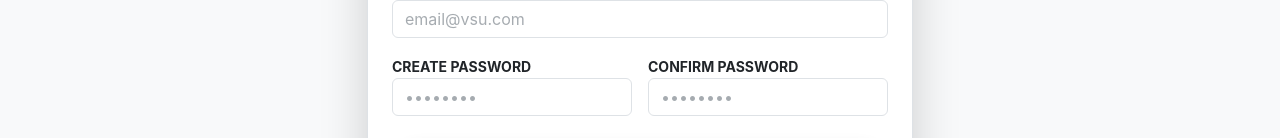
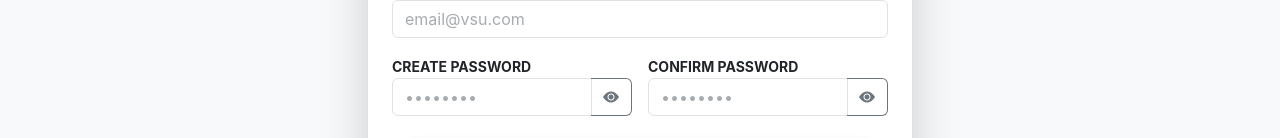
Before and after one commit to K-Srinivas-Chowdhary-03/vsu-alumini, a React (Vite) app in the folder frontend/: page /register in a window 1280 px wide. Shown: the part 431-569 px from the top of the page. Built offline with nearby package versions, Linux system fonts and the light colour scheme.

Commit message:
Fix job posting, alumni management roles, and add password visibility toggle

```diff
--- a/frontend/src/pages/JobBoard.jsx
+++ b/frontend/src/pages/JobBoard.jsx
@@ -47,7 +47,10 @@ const JobBoard = () => {
     e.preventDefault();
     try {
       const token = localStorage.getItem("token");
-      await axios.post(`${import.meta.env.VITE_API_URL}/api/jobs/post`, formData, {
+      // Ensure postedBy is updated with latest user name
+      const jobData = { ...formData, postedBy: user?.name || "Anonymous" };
+
+      await axios.post(`${import.meta.env.VITE_API_URL}/api/jobs/post`, jobData, {
         headers: { Authorization: token },
       });
       setDialog({ isOpen: true, title: "Success", message: "Job Posted Successfully!", type: "success" });
@@ -56,12 +59,13 @@ const JobBoard = () => {
         company: "",
         location: "",
         description: "",
-        postedBy: user.name,
+        postedBy: user?.name || "Anonymous",
         link: "",
       });
       setShowForm(false);
       fetchJobs();
     } catch (err) {
+      console.error("Job Post Error:", err.response?.data || err.message);
       setDialog({ isOpen: true, title: "Error", message: err.response?.data?.error || "Error posting job", type: "error" });
     }
   };
--- a/frontend/src/pages/Login.jsx
+++ b/frontend/src/pages/Login.jsx
@@ -6,6 +6,7 @@ import CustomDialog from "../components/CustomDialog";
 
 const Login = () => {
   const navigate = useNavigate();
+  const [showPassword, setShowPassword] = useState(false);
   const [formData, setFormData] = useState({ email: "", password: "" });
   const [dialog, setDialog] = useState({ isOpen: false, title: "", message: "", type: "success" });
   const [isLoading, setIsLoading] = useState(false);
@@ -55,15 +56,24 @@ const Login = () => {
                 </div>
                 <div className="mb-4">
                   <label className="small fw-bold">PASSWORD</label>
+                  <div className="input-group">
                     <input
-                    type="password"
+                      type={showPassword ? "text" : "password"}
                       minLength="6"
-                    className="form-control"
+                      className="form-control border-end-0"
                       onChange={(e) =>
                         setFormData({ ...formData, password: e.target.value })
                       }
                       required
                     />
+                    <button
+                      className="btn btn-outline-secondary border-start-0"
+                      type="button"
+                      onClick={() => setShowPassword(!showPassword)}
+                    >
+                      <i className={`bi bi-eye${showPassword ? "-slash" : ""}-fill`}></i>
+                    </button>
+                  </div>
                 </div>
                 <button
                   type="submit"
--- a/frontend/src/pages/OurAlumni.jsx
+++ b/frontend/src/pages/OurAlumni.jsx
@@ -111,7 +111,7 @@ const AlumniDirectory = () => {
             >
               <div className="text-center mb-5 text-white">
                 <h1 className="display-4 fw-bold">VSU-Kavali Alumni Portal</h1>
-                {user?.role === "Admin" && (
+                {(user?.role === "Admin" || user?.role === "Alumnus") && (
                   <button
                     onClick={() => {
                       const newProfile = {
@@ -129,7 +129,7 @@ const AlumniDirectory = () => {
                     }}
                     className="btn btn-success rounded-pill px-4 fw-bold shadow mb-4"
                   >
-                    + Add New Alumnus (Admin Only)
+                    + Add New Alumnus
                   </button>
                 )}
                 <div className="row g-2 w-75 mx-auto">
@@ -186,7 +186,7 @@ const AlumniDirectory = () => {
                         <div className="text-start flex-grow-1">
                           <div className="d-flex justify-content-between align-items-start">
                             <h5 className="fw-bold mb-0">{alumni.name}</h5>
-                            {user?.role === "Admin" && (
+                            {(user?.role === "Admin" || user?.role === "Alumnus") && (
                               <button
                                 onClick={(e) => {
                                   e.stopPropagation();
--- a/frontend/src/pages/Register.jsx
+++ b/frontend/src/pages/Register.jsx
@@ -8,6 +8,8 @@ const Register = () => {
   const navigate = useNavigate();
   const [userType, setUserType] = useState("student"); // student or alumni
   const [loading, setLoading] = useState(false);
+  const [showPassword, setShowPassword] = useState(false);
+  const [showConfirmPassword, setShowConfirmPassword] = useState(false);
   const [formData, setFormData] = useState({
     name: "",
     email: "",
@@ -136,23 +138,33 @@ const Register = () => {
                 </div>
                 <div className="col-md-6">
                   <label className="small fw-bold">CREATE PASSWORD</label>
+                  <div className="input-group">
                     <input
-                    type="password"
+                      type={showPassword ? "text" : "password"}
                       name="password"
-                    className="form-control"
+                      className="form-control border-end-0"
                       placeholder="••••••••"
                       onChange={(e) =>
                         setFormData({ ...formData, password: e.target.value })
                       }
                       required
                     />
+                    <button
+                      className="btn btn-outline-secondary border-start-0"
+                      type="button"
+                      onClick={() => setShowPassword(!showPassword)}
+                    >
+                      <i className={`bi bi-eye${showPassword ? "-slash" : ""}-fill`}></i>
+                    </button>
+                  </div>
                 </div>
                 <div className="col-md-6">
                   <label className="small fw-bold">CONFIRM PASSWORD</label>
+                  <div className="input-group">
                     <input
-                    type="password"
+                      type={showConfirmPassword ? "text" : "password"}
                       name="confirmPassword"
-                    className="form-control"
+                      className="form-control border-end-0"
                       placeholder="••••••••"
                       onChange={(e) =>
                         setFormData({
@@ -162,6 +174,14 @@ const Register = () => {
                       }
                       required
                     />
+                    <button
+                      className="btn btn-outline-secondary border-start-0"
+                      type="button"
+                      onClick={() => setShowConfirmPassword(!showConfirmPassword)}
+                    >
+                      <i className={`bi bi-eye${showConfirmPassword ? "-slash" : ""}-fill`}></i>
+                    </button>
+                  </div>
                 </div>
 
                 {/* --- ALUMNI ONLY FIELDS --- */}
```
Also changed, not shown: 2 other files (tests, documents, lock files or other folders). Lines whose indentation alone changed are shown as unchanged.
